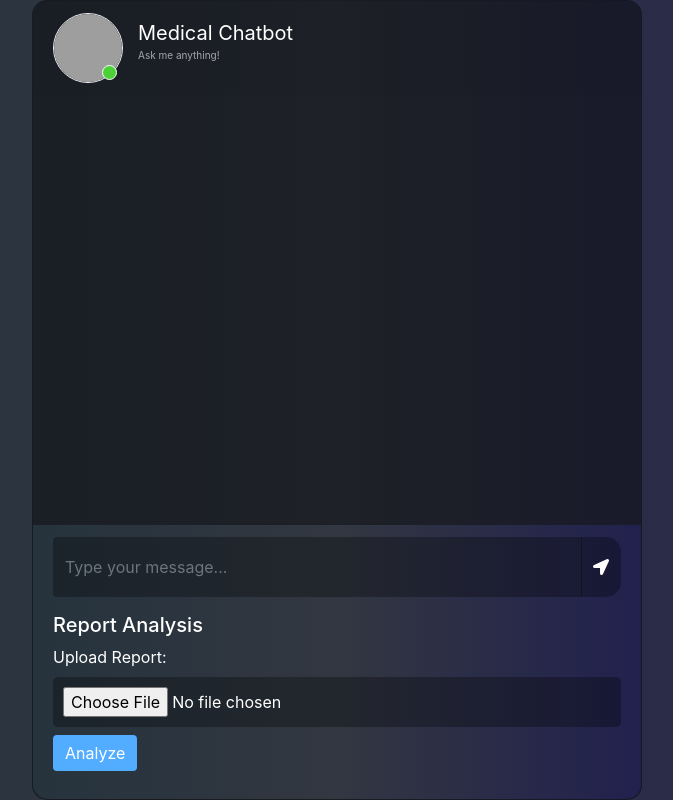
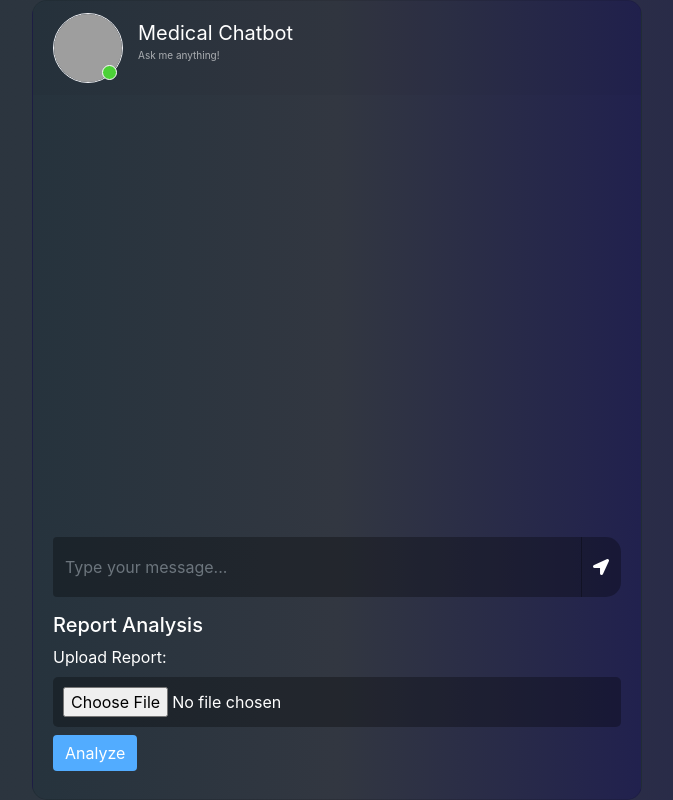
Before and after one commit to DineshGodwin7/Final-year-project, a Flask app: page / in a window 1280 px wide. Shown: the whole page, without its empty margins (303-976 px from the left). Run offline with Flask 3, Linux system fonts and the light colour scheme; some libraries are stand-ins or nearby versions; grey boxes are pictures that could not be loaded.

Commit message:
Initial commit

```diff
--- a/src/report_analysis.py
+++ b/src/report_analysis.py
@@ -161,8 +161,8 @@ def process_report_with_model(text):
     }
 """
 
-import pytesseract
-from PyPDF2 import PdfReader
+import pytesseract # type: ignore
+from PyPDF2 import PdfReader # type: ignore
 from transformers import BertTokenizer
 
 def analyze_report(file_path):
--- a/static/style.css
+++ b/static/style.css
@@ -19,7 +19,10 @@ body, html {
 .card {
 	height: 100%;
 	border-radius: 15px !important;
-	background-color: rgba(0, 0, 0, 0.4) !important;
+	/* background-color: rgba(0, 0, 0, 0.4) !important; */
+	/* background-color: rgb(50, 55, 65); */
+
+	background:linear-gradient(to right, rgb(38, 51, 61), rgb(50, 55, 65), rgb(33, 33, 78));
 }
 
 .contacts_body {
```
Also changed, not shown: uploads/report.png (added).
